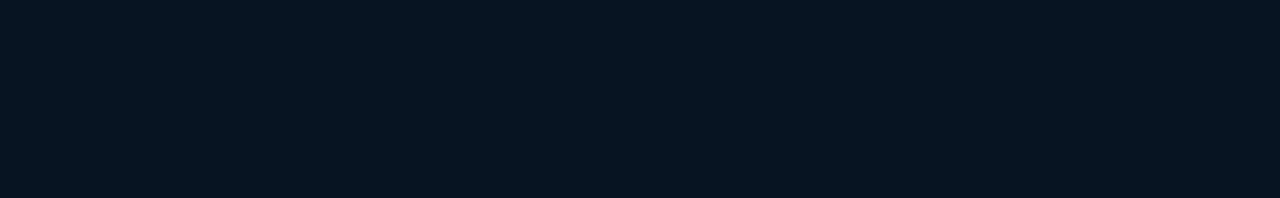
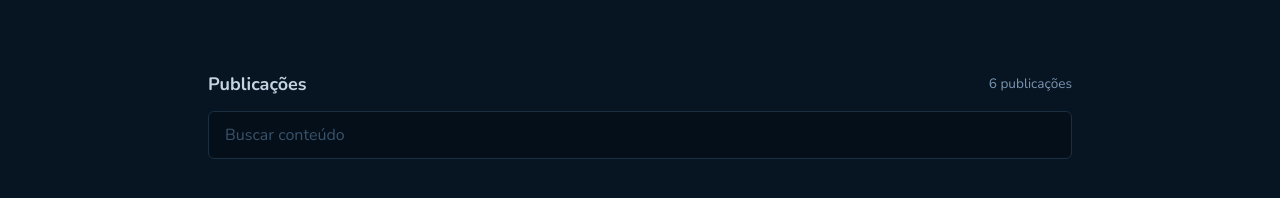
Before and after one commit to alisson-amaral-silva/github-blog, a React (Vite) app: page / in a window 1280 px wide. Shown: the part 430-628 px from the top of the page. Built offline with nearby package versions, Linux system fonts and the light colour scheme; no server answers.

Commit message:
incluindo o componente de busca

```diff
--- /dev/null
+++ b/src/Pages/Home/components/Search/index.tsx
@@ -0,0 +1,13 @@
+import { Header, SearchFormContainer } from './style'
+
+export function Search() {
+  return (
+    <SearchFormContainer>
+      <Header>
+        <strong>Publicações</strong>
+        <span>6 publicações</span>
+      </Header>
+      <input placeholder="Buscar conteúdo" />
+    </SearchFormContainer>
+  )
+}
--- /dev/null
+++ b/src/Pages/Home/components/Search/style.ts
@@ -0,0 +1,42 @@
+import styled from 'styled-components'
+
+export const SearchFormContainer = styled.form`
+  margin-top: 4.5rem;
+  display: flex;
+  flex-direction: column;
+  input {
+    margin-top: 0.75rem;
+    flex: 1;
+    border-radius: 6px;
+    border: 1px solid ${(props) => props.theme['base-border']};
+    background: ${(props) => props.theme['base-input']};
+    color: ${(props) => props.theme['base-text']};
+    padding: 0.75rem 1rem;
+
+    &::placeholder {
+      color: ${(props) => props.theme['base-label']};
+    }
+
+    &:focus {
+      border: 1px solid ${(props) => props.theme.blue};
+    }
+  }
+`
+
+export const Header = styled.div`
+  display: flex;
+  justify-content: space-between;
+  align-items: center;
+
+  strong {
+    font-size: 1.125rem;
+    color: ${(props) => props.theme['base-subtitle']};
+    line-height: 1.8rem;
+  }
+
+  span {
+    color: ${(props) => props.theme['base-span']};
+    font-size: 0.85rem;
+    line-height: 1.4rem;
+  }
+`
--- a/src/Pages/Home/components/UserCard/style.ts
+++ b/src/Pages/Home/components/UserCard/style.ts
@@ -23,7 +23,7 @@
   width: 100%;
 `
 
-export const Header = styled.header`
+export const Header = styled.div`
   display: flex;
   justify-content: space-between;
   align-items: center;
--- a/src/Pages/Home/index.tsx
+++ b/src/Pages/Home/index.tsx
@@ -1,9 +1,11 @@
+import { Search } from './components/Search'
 import { Profile } from './components/UserCard'
 
 export function Home() {
   return (
     <>
       <Profile />
+      <Search />
     </>
   )
 }
```
